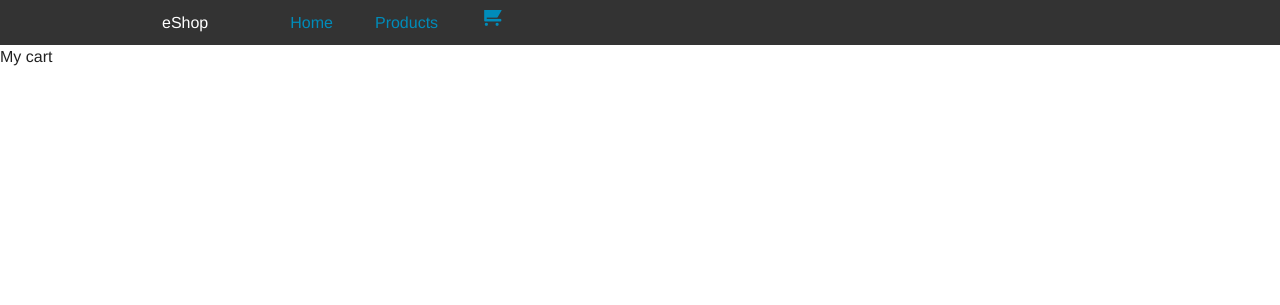
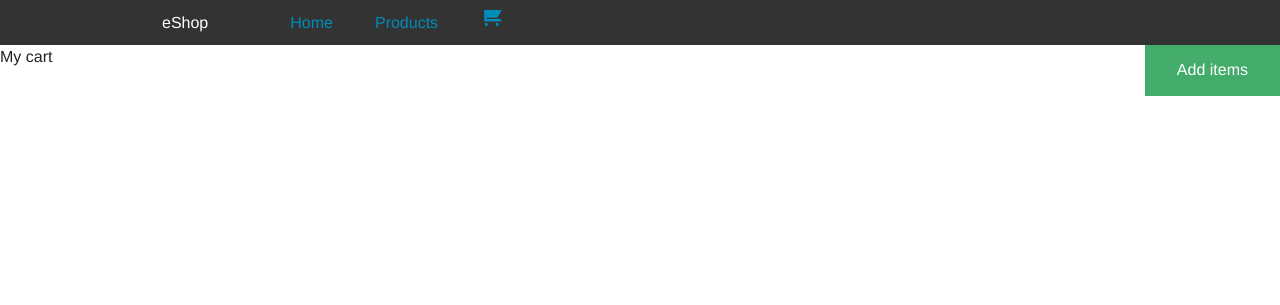
Before and after one commit to omarashraf/eShop, a PHP site: page /cart.php in a window 1280 px wide. Shown: the top 305 px of the page. Run offline with PHP 8.4, Linux system fonts and the light colour scheme; some libraries are stand-ins or nearby versions.

Commit message:
Now also, any user can add more items to the cart

```diff
--- a/cart.php
+++ b/cart.php
@@ -56,6 +56,9 @@
       </ul>
     </nav>
   </div>
+  <div style="float: right;">
+  		<a href="productshome.php" class="button success">Add items</a>
+  </div>
 </body>
 </html>
 <?php
```
